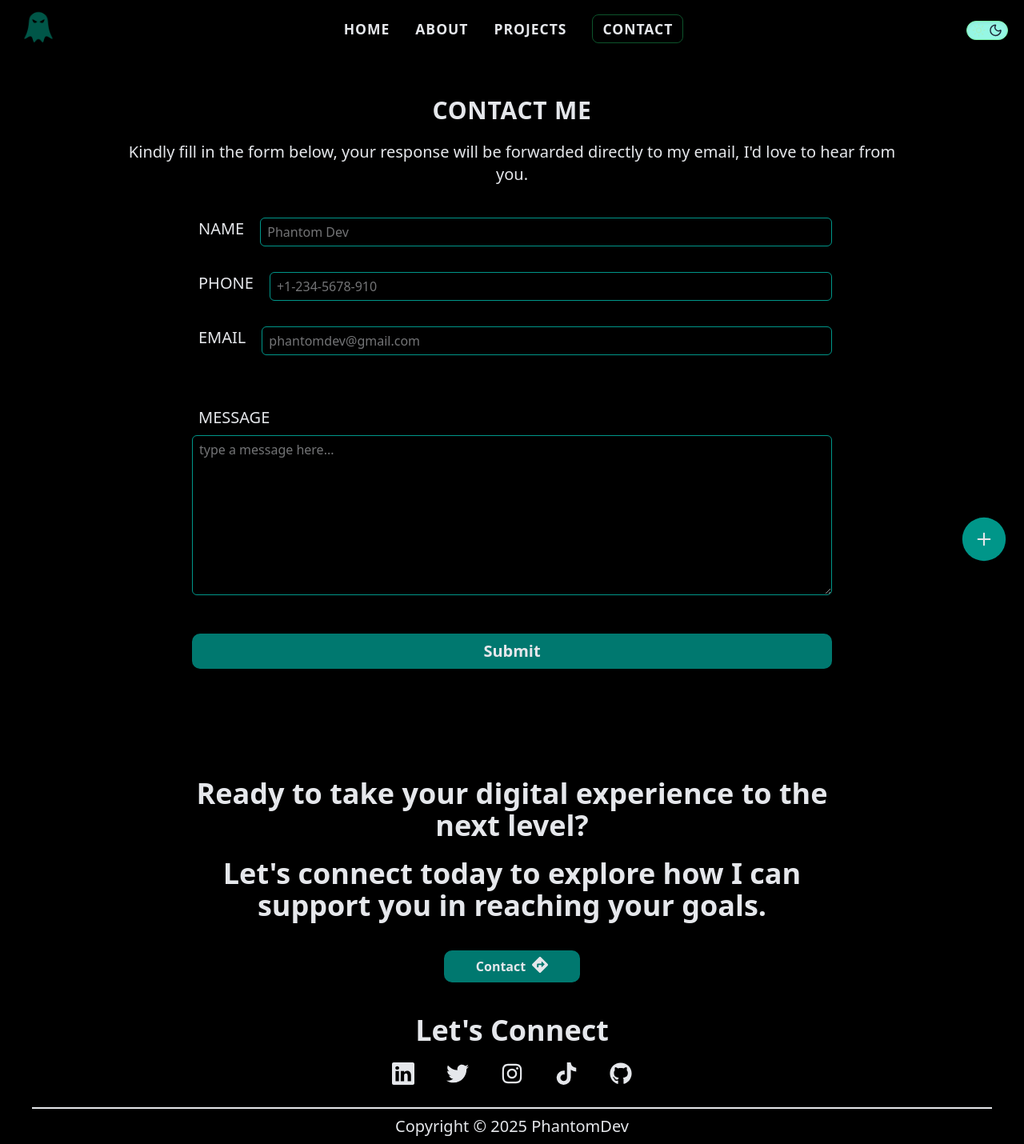
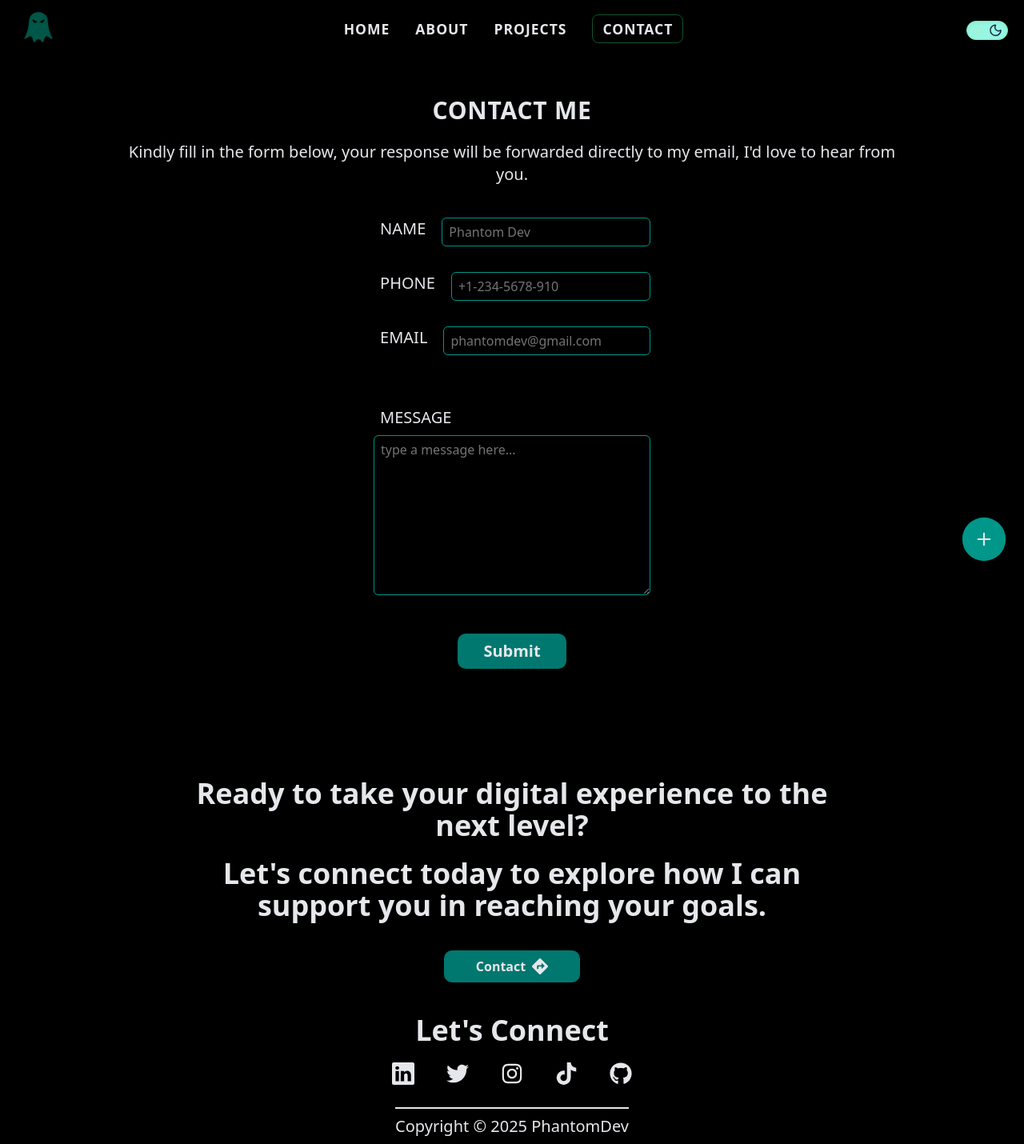
Before and after one commit to OlajuwonX/PDPortfolio, a React (Vite) app: page /contact in a window 1280 px wide. Shown: the whole page at 80% size. Built offline with nearby package versions, Linux system fonts and the light colour scheme.

Commit message:
centering all divs, lottie adjusted

```diff
--- a/src/components/footer.tsx
+++ b/src/components/footer.tsx
@@ -9,7 +9,7 @@ const Footer = () => {
     const navigate = useNavigate();
 
     return (
-        <footer className="flex flex-col w-full text-center item-center justify-center gap-5 mt-8 pt-8 px-5 md:pt-10 md:px-12 lg:px-10 lg:pt-13 text-gray-800 dark:text-gray-200">
+        <footer className="flex flex-col w-full text-center items-center justify-center gap-5 mt-8 pt-8 px-5 md:pt-10 md:px-12 lg:px-10 lg:pt-13 text-gray-800 dark:text-gray-200">
             <ScrollReveal delay={0.1}>
                 <p className="text-2xl md:text-3xl text-center flex-wrap lg:text-4xl font-semibold lg:font-bold md:px-30 lg:px-50">Ready to take your digital experience to the next level?</p>
             </ScrollReveal>
@@ -20,7 +20,7 @@ const Footer = () => {
             <ScrollReveal delay={0.3}>
                 <div className="flex flex-col items-center justify-center w-full mt-4">
                     <button
-                        className="px-8 py-2 flex flex-row gap-2 text-gray-200 text-center item-center justify-center rounded-lg w-[170px] bg-teal-700 font-semibold hover:bg-teal-600 hover:scale-110 cursor-pointer transition-all"
+                        className="px-8 py-2 flex flex-row gap-2 text-gray-200 text-center items-center justify-center rounded-lg w-[170px] bg-teal-700 font-semibold hover:bg-teal-600 hover:scale-110 cursor-pointer transition-all"
                         onClick={() => navigate("/contact")}
                     >
                         <p className="text-center text-[16px]">Contact</p>
@@ -30,12 +30,12 @@ const Footer = () => {
             </ScrollReveal>
 
             {/*Socials*/}
-            <div className="flex flex-col w-full text-center item-center justify-center gap-3 md:gap-5 lg:gap-5 mt-3 md:mt-5 lg:mt-5">
+            <div className="flex flex-col w-full text-center items-center justify-center gap-3 md:gap-5 lg:gap-5 mt-3 md:mt-5 lg:mt-5">
                 <ScrollReveal delay={0.4}>
                     <p className="text-2xl md:text-3xl lg:text-4xl font-semibold">Let's Connect</p>
                 </ScrollReveal>
                 <ScrollReveal delay={0.5}>
-                <div className="flex flex-row gap-10 text-center item-center justify-center w-full ">
+                <div className="flex flex-row gap-10 text-center items-center justify-center w-full ">
                         <a
                             className="transition-all hover:scale-105 hover:text-teal-500 cursor-pointer"
                             href="https://www.linkedin.com/in/olasimbo-olajuwon-b986b7230/"
--- a/src/pages/contact.tsx
+++ b/src/pages/contact.tsx
@@ -36,7 +36,7 @@ const Contact = () => {
             if (res.ok && json?.success) {
                 setFormMessage("✅ Message sent!");
                 setIsAnimating(true);
-                setTimeout(() => setIsAnimating(false), 4000);
+                setTimeout(() => setIsAnimating(false), 3500);
             } else {
                 setFormMessage(`❌ ${json?.error || "Failed to send message."}`);
             }
@@ -49,7 +49,7 @@ const Contact = () => {
     };
 
     return (
-        <div className="flex flex-col item-center justify-center gap-5 mb-8 py-8 px-5 md:py-10 md:px-12 lg:px-10 lg:py-13 text-gray-800 dark:text-gray-200">
+        <div className="flex flex-col items-center justify-center gap-5 mb-8 py-8 px-5 md:py-10 md:px-12 lg:px-10 lg:py-13 text-gray-800 dark:text-gray-200">
             <ScrollReveal delay={0.1}>
                 <h1 className="uppercase font-semibold md:font-bold lg:font-bold text-center text-2xl md:text-3xl lg:text-3xl -tracking-tight">Contact Me</h1>
             </ScrollReveal>
@@ -57,7 +57,7 @@ const Contact = () => {
                 <p className="text-center text-[15px] md:text-xl lg:text-xl md:px-20 lg:px-25 mb-5">Kindly fill in the form below, your response will be forwarded directly to my email, I'd love to hear from you.</p>
             </ScrollReveal>
             {isAnimating && (
-                <div className="absolute inset-0 justify-center item-center pointer-events-none">
+                <div className="absolute inset-0 justify-center items-center pointer-events-none">
                     <Lottie
                         animationData={animationData}
                         loop={false}
@@ -121,7 +121,7 @@ const Contact = () => {
 
                     <ScrollReveal delay={0.8}>
 
-                        <div className="flex flex-col item-center justify-center mt-4">
+                        <div className="flex flex-col items-center justify-center mt-4">
                             <button
                                 type="submit"
                                 disabled={isSubmitting}
--- a/src/pages/projects.tsx
+++ b/src/pages/projects.tsx
@@ -4,7 +4,7 @@ import {ProjectData} from "../data/data";
 
 const Projects = () => {
     return (
-        <div className="container mx-auto px-5 py-8 md:py-10 md:px-6 lg:py-10 lg:px-15 mb-8 justify-center item-center max-w-full text-gray-800 dark:text-gray-200">
+        <div className="container mx-auto px-5 py-8 md:py-10 md:px-6 lg:py-10 lg:px-15 mb-8 justify-center items-center max-w-full text-gray-800 dark:text-gray-200">
             <ScrollReveal delay={0.1}>
                 <h2 className="text-2xl md:text-3xl lg:text-3xl uppercase font-bold text-center mb-8">My Projects</h2>
             </ScrollReveal>
```
